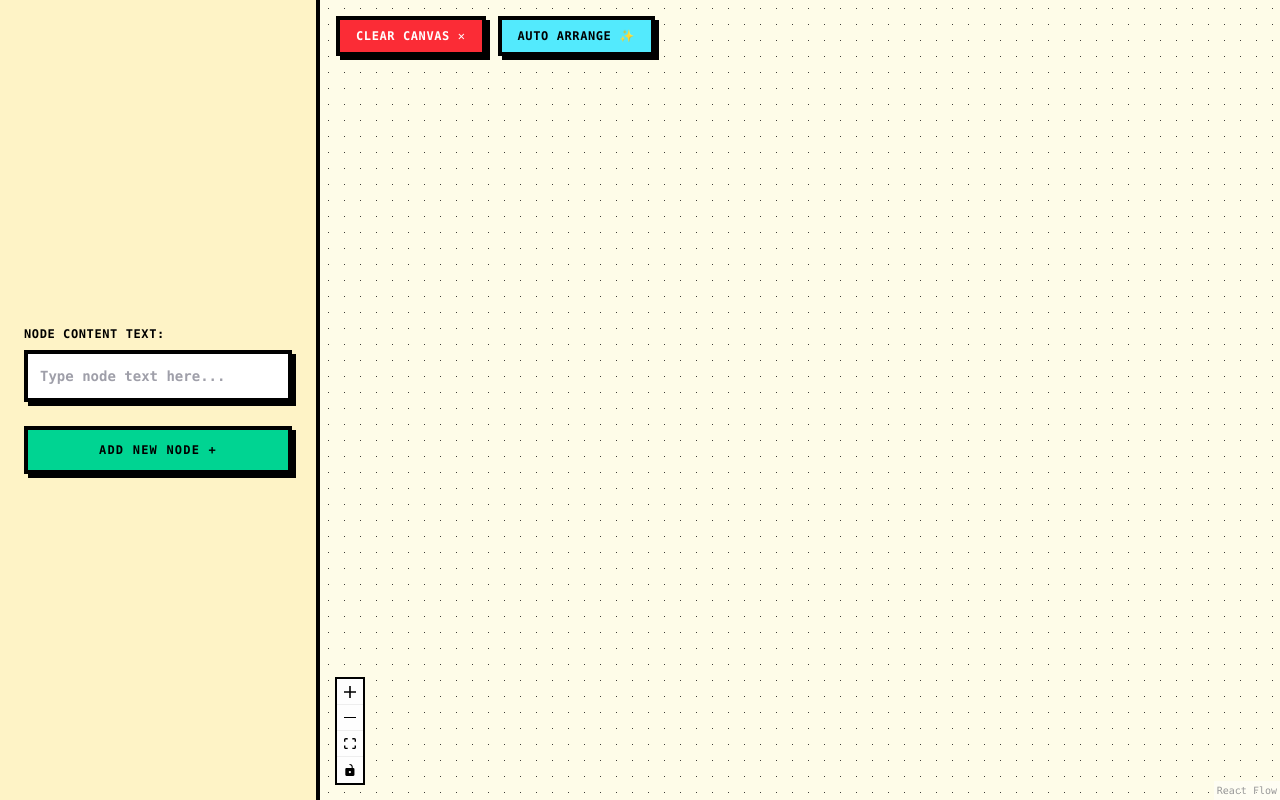
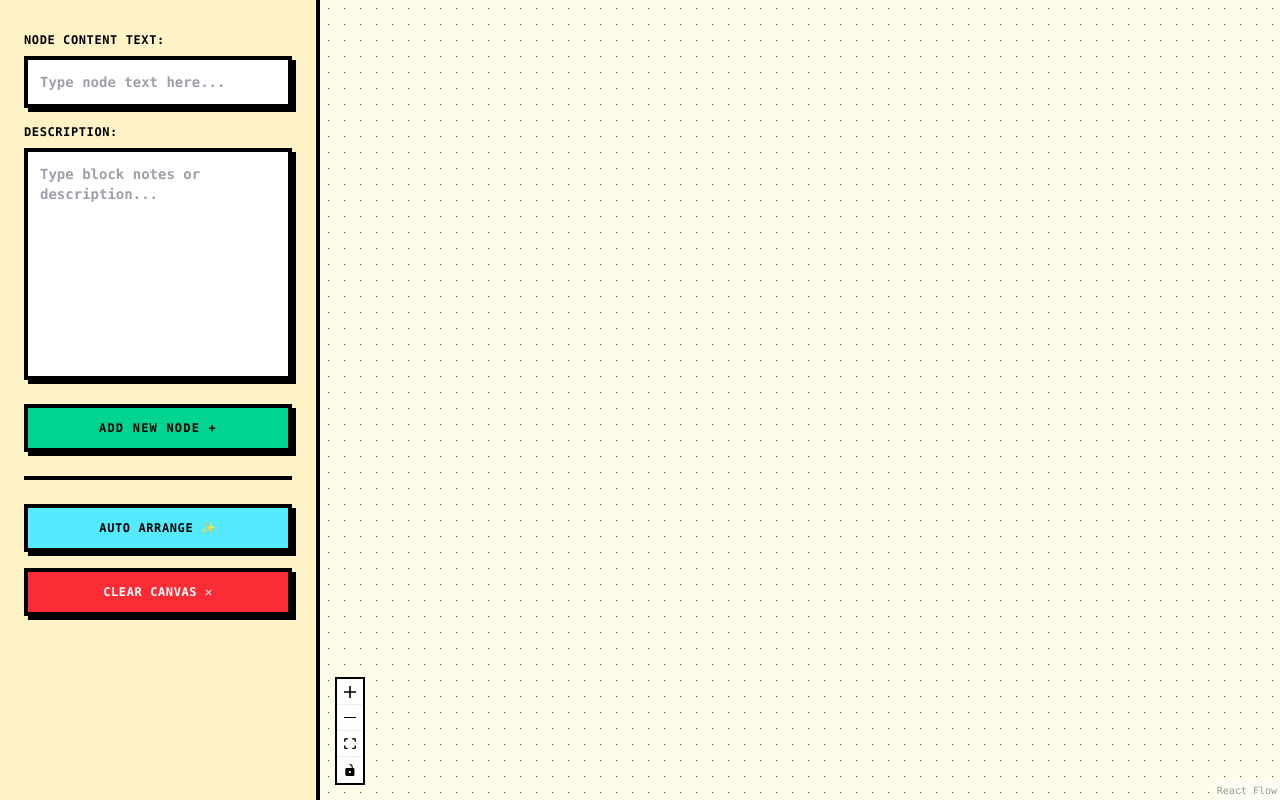
Before and after one commit to KRISHNA-0425/designO, a React app in the folder Frontend/: page /playground in a window 1280 px wide. Built offline with nearby package versions, Linux system fonts and the light colour scheme; no server answers; the HTML template or start-up script is replaced by a standard one.

Commit message:
Playground page ui change

```diff
--- a/Frontend/src/components/Addnode.jsx
+++ b/Frontend/src/components/Addnode.jsx
@@ -91,23 +91,6 @@ const Addnode = () => {
     return (
         <div className="w-full h-full relative">
 
-            {/* CONTROL HUB OVERLAY WRAPPER */}
-            <div className="absolute top-4 left-4 z-50 flex flex-col sm:flex-row gap-3">
-                <button
-                    onClick={deleteAll}
-                    className="text-xs font-black uppercase tracking-wider bg-red-500 text-white border-4 border-black px-4 py-2 shadow-[4px_4px_0px_0px_#000000] hover:bg-black hover:text-white transition-all active:translate-x-[2px] active:translate-y-[2px] active:shadow-none cursor-pointer"
-                >
-                    Clear Canvas ✕
-                </button>
-
-                <button
-                    onClick={autoLayout}
-                    className="text-xs font-black uppercase tracking-wider bg-cyan-300 text-black border-4 border-black px-4 py-2 shadow-[4px_4px_0px_0px_#000000] hover:bg-black hover:text-white transition-all active:translate-x-[2px] active:translate-y-[2px] active:shadow-none cursor-pointer"
-                >
-                    Auto Arrange ✨
-                </button>
-            </div>
-
             <ReactFlow
                 nodes={nodes}
                 edges={edges}
--- a/Frontend/src/pages/Playground.jsx
+++ b/Frontend/src/pages/Playground.jsx
@@ -3,34 +3,34 @@ import { useDiagramStore } from '../store/useDiagramStore'
 import Addnode from '../components/Addnode'
 
 const Playground = () => {
-    const { addNode } = useDiagramStore()
+    const { addNode, deleteAll, autoLayout } = useDiagramStore()
     const [data, setData] = useState('')
+    const [description, setDescription] = useState('')
 
     const handleCreateNode = () => {
         const finalLabel = data.trim() !== '' ? data : 'No label 🤔'
-        addNode(finalLabel)
+        // Passing both label and description to your store action
+        addNode(finalLabel, description.trim())
         setData('')
+        setDescription('')
     }
 
     const handleKeyDown = (e) => {
-        if (e.key === 'Enter') {
+        if (e.key === 'Enter' && !e.shiftKey) {
             handleCreateNode()
         }
     }
 
     return (
         <>
-            {/* ⚡ THE RESPONSIVE MATRIX:
-                - Changed from standard 'flex' to 'flex-col md:flex-row'.
-                - Sits stacked vertically on mobile screens, then snaps side-by-side on desktop (md up)! */}
+            {/* ⚡ THE RESPONSIVE MATRIX */}
             <div className='bg-[#222222] min-h-screen w-full flex flex-col md:flex-row items-stretch justify-center font-mono overflow-hidden' >
 
-                {/* 💻 CONTROL SIDEBAR PANEL
-                    - Mobile: Takes full width, 30% viewport height, and features a bottom borders.
-                    - Desktop (md:): Locks down onto 25% width, full screen height, and swaps borders to the right side. */}
-                <div className='w-full md:w-[25%] h-auto min-h-[220px] md:h-screen bg-amber-100 flex flex-col items-stretch justify-center p-4 md:p-6 border-b-4 md:border-b-0 md:border-r-4 border-black gap-4 md:gap-6 select-none z-20' >
+                {/* 💻 CONTROL SIDEBAR PANEL */}
+                <div className='w-full md:w-[25%] h-auto min-h-[220px] md:h-screen bg-amber-100 flex flex-col items-stretch justify-start p-4 md:p-6 border-b-4 md:border-b-0 md:border-r-4 border-black gap-4 select-none z-20 overflow-y-auto' >
 
-                    <div className="flex flex-col gap-2">
+                    {/* Node Label Input */}
+                    <div className="flex flex-col gap-2 mt-2">
                         <label className="text-xs font-black uppercase tracking-wider text-black">
                             Node Content Text:
                         </label>
@@ -44,20 +44,51 @@ const Playground = () => {
                         />
                     </div>
 
+                    {/* New Description Textbox Field */}
+                    <div className="flex flex-col gap-2">
+                        <label className="text-xs font-black uppercase tracking-wider text-black">
+                            Description:
+                        </label>
+                        <textarea
+                            value={description}
+                            onChange={(e) => setDescription(e.target.value)}
+                            placeholder="Type block notes or description..."
+                            rows={10}
+                            className="w-full bg-white border-4 border-black p-2.5 md:p-3 text-sm font-bold shadow-[4px_4px_0px_0px_#000000] focus:outline-none focus:bg-yellow-50 transition-all placeholder:text-zinc-400 resize-none"
+                        />
+                    </div>
+
                     <button
                         onClick={handleCreateNode}
-                        className='text-xs font-black uppercase tracking-widest bg-emerald-400 text-black border-4 border-black p-2.5 md:p-3 shadow-[4px_4px_0px_0px_#000000] transition-all hover:bg-black hover:text-white hover:shadow-none hover:translate-x-[4px] hover:translate-y-[4px] active:translate-x-[4px] active:translate-y-[4px] active:shadow-none cursor-pointer text-center'
+                        className='w-full text-xs font-black uppercase tracking-widest bg-emerald-400 text-black border-4 border-black p-2.5 md:p-3 shadow-[4px_4px_0px_0px_#000000] transition-all hover:bg-black hover:text-white hover:shadow-none hover:translate-x-[4px] hover:translate-y-[4px] active:translate-x-[4px] active:translate-y-[4px] active:shadow-none cursor-pointer text-center mt-2'
                     >
                         Add New Node +
                     </button>
+
+                    {/* Horizontal Divider Line */}
+                    <hr className="border-t-4 border-black my-2" />
+
+                    {/* Utility Controls */}
+                    <button
+                        onClick={autoLayout}
+                        className="w-full text-xs font-black uppercase tracking-wider bg-cyan-300 text-black border-4 border-black p-2.5 md:p-3 shadow-[4px_4px_0px_0px_#000000] hover:bg-black hover:text-white transition-all hover:shadow-none hover:translate-x-[4px] hover:translate-y-[4px] active:translate-x-[4px] active:translate-y-[4px] active:shadow-none cursor-pointer text-center"
+                    >
+                        Auto Arrange ✨
+                    </button>
+
+                    <button
+                        onClick={deleteAll}
+                        className="w-full text-xs font-black uppercase tracking-wider bg-red-500 text-white border-4 border-black p-2.5 md:p-3 shadow-[4px_4px_0px_0px_#000000] hover:bg-black hover:text-white transition-all hover:shadow-none hover:translate-x-[4px] hover:translate-y-[4px] active:translate-x-[4px] active:translate-y-[4px] active:shadow-none cursor-pointer text-center"
+                    >
+                        Clear Canvas ✕
+                    </button>
                 </div>
 
-                {/* 🗺️ SYSTEM GRAPH VIEWPORT MAP
-                    - Mobile: Fills the remaining 100% width and dynamic calculation height block area below the input header.
-                    - Desktop (md:): Locks down cleanly into its 75% wide workspace board slot framework. */}
-                <div className='w-full md:w-[75%] h-[calc(100vh-220px)] md:h-screen bg-[#FEFCE8] relative z-10' >
+                {/* 🗺️ SYSTEM GRAPH VIEWPORT MAP */}
+                <div className='w-full md:w-[75%] h-[calc(100vh-380px)] md:h-screen bg-[#FEFCE8] relative z-10' >
                     <Addnode />
                 </div>
+
             </div>
         </>
     )
```
